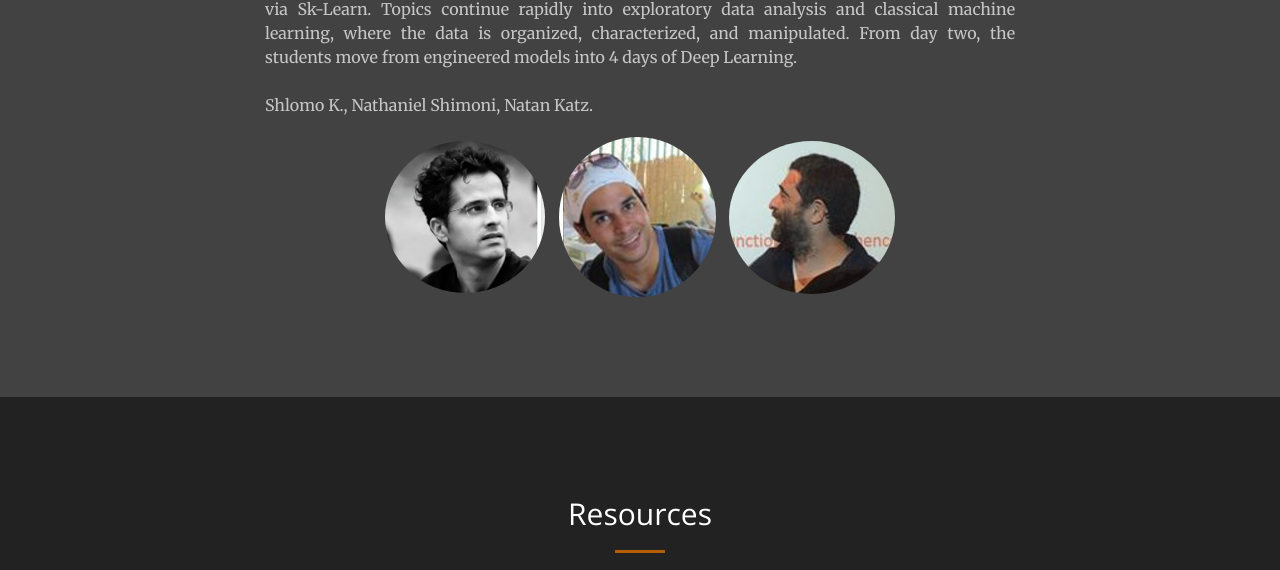
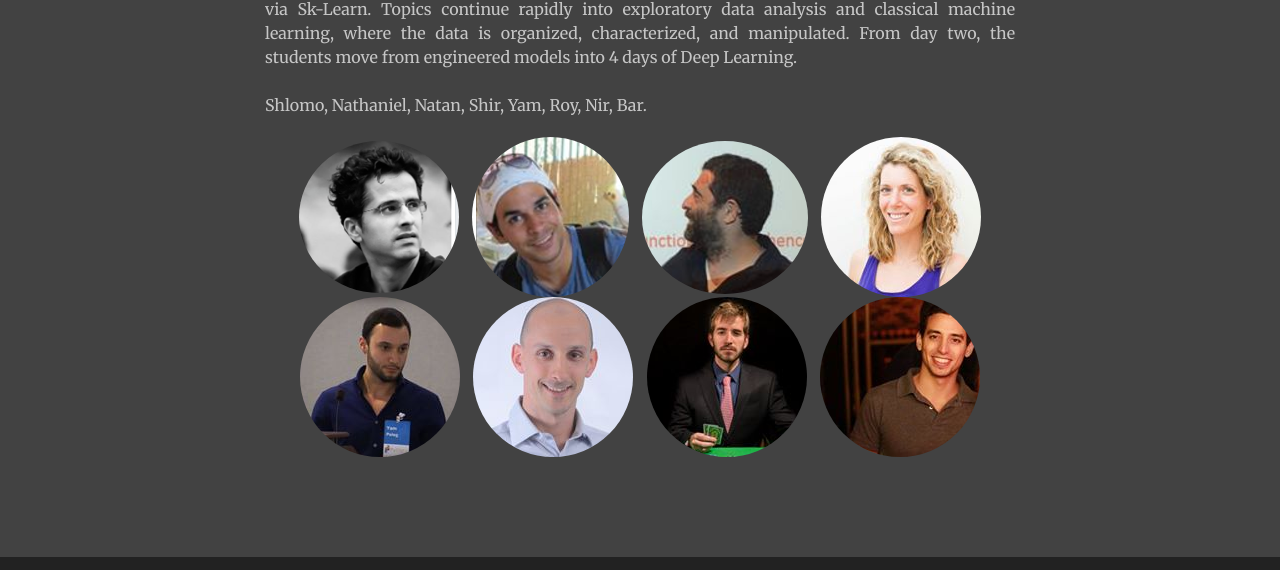
Before and after one commit to deeponcology/quantscientist.github.io, a plain HTML site: page index.html in a window 1280 px wide. Shown: the part 1155-1725 px from the top of the page. Drawn offline with nearby package versions, Linux system fonts and the light colour scheme.

Commit message:
Update index.html

```diff
--- a/index.html
+++ b/index.html
@@ -159,12 +159,17 @@
                         From day two, the students move from engineered models into 4 days of Deep Learning.
                         <br>
                         <br>
-                        Shlomo K., Nathaniel Shimoni, Natan Katz.
+                        Shlomo, Nathaniel, Natan, Shir, Yam, Roy, Nir, Bar.
                     <br>
                     <center>
                     <img class="img-circle" src="images/shlomo.png" hspace="5">
                     <img class="img-circle" src="images/net.png" hspace="5">
                     <img class="img-circle" src="images/natan.png" hspace="5">
+		    <img class="img-circle" src="images/shir.jpg" hspace="5">
+		    <img class="img-circle" src="images/yam.jpg" hspace="5">
+		    <img class="img-circle" src="images/pen.jpg" hspace="5">
+	            <img class="img-circle" src="images/nir.jpg" hspace="5">
+		    <img class="img-circle" src="images/bar.jpg" hspace="5">
                     </center>
 
                 </div>
```
